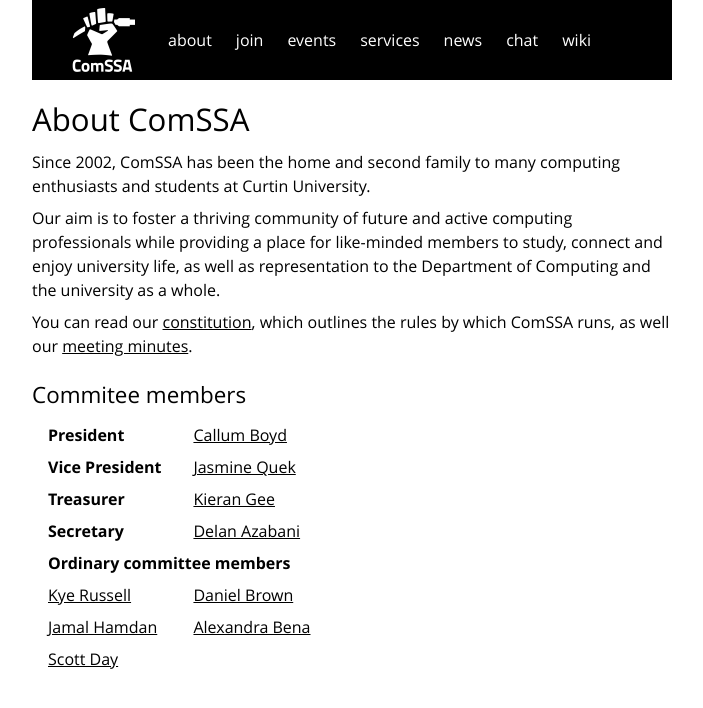
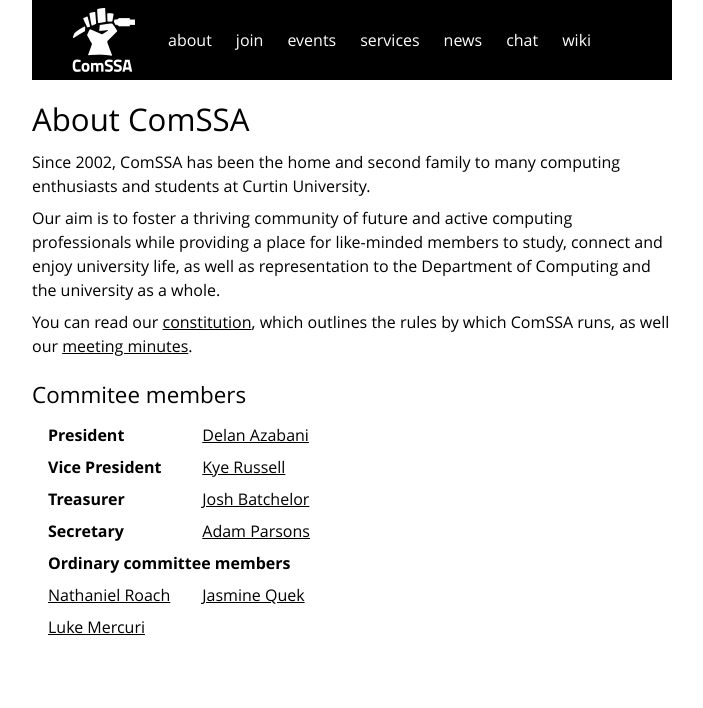
Before and after one commit to ComSSA/www.comssa.org.au, a Jekyll site: the page built from about/index.html, in a window 1280 px wide. Shown: the top 708 px of the page, without its empty margins (288-991 px from the left). Built offline with Jekyll 4.4.1, drawn with Linux system fonts in a browser that asks for light colours.

Commit message:
updated committee listing

```diff
--- a/about/index.html
+++ b/about/index.html
@@ -20,24 +20,21 @@ minutes</a>.
 <table class="horiz_tbl">
 	<tr>
 		<th>President
-		<td><a href="mailto:president@comssa.org.au">Callum Boyd</a>
+		<td><a href="mailto:president@comssa.org.au">Delan Azabani</a>
 	<tr>
 		<th>Vice President
-		<td><a href="mailto:vp@comssa.org.au">Jasmine Quek</a>
+		<td><a href="mailto:vp@comssa.org.au">Kye Russell</a>
 	<tr>
 		<th>Treasurer
-		<td><a href="mailto:money@comssa.org.au">Kieran Gee</a>
+		<td><a href="mailto:money@comssa.org.au">Josh Batchelor</a>
 	<tr>
 		<th>Secretary
-		<td><a href="mailto:secretary@comssa.org.au">Delan Azabani</a>
+		<td><a href="mailto:secretary@comssa.org.au">Adam Parsons</a>
 	<tr>
 		<th colspan="2">Ordinary committee members
 	<tr>
-		<td><a href="mailto:kye@comssa.org.au">Kye Russell</a>
-		<td><a href="mailto:daniel@comssa.org.au">Daniel Brown</a>
+		<td><a href="mailto:nathaniel@comssa.org.au">Nathaniel Roach</a>
+		<td><a href="mailto:jasmine@comssa.org.au">Jasmine Quek</a>
 	<tr>
-		<td><a href="mailto:jimmy@comssa.org.au">Jamal Hamdan</a>
-		<td><a href="mailto:alex@comssa.org.au">Alexandra Bena</a>
-	<tr>
-		<td><a href="mailto:scott@comssa.org.au">Scott Day</a>
+		<td><a href="mailto:luke@comssa.org.au">Luke Mercuri</a>
 </table>
```
